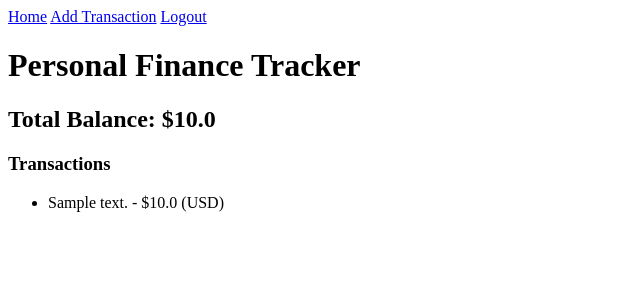
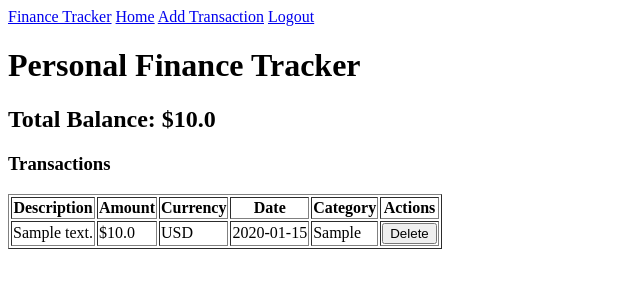
Before and after one commit to vlunpun/cheaply, a Flask app: page / in a window 1280 px wide. Shown: the top 300 px of the page, without its empty margins (0-640 px from the left). Run offline with Flask 3, Linux system fonts and the light colour scheme; a user stored in the database is signed in; tables that the repository leaves empty hold one stand-in row (values such as "Sample post").

Commit message:
added more entries to the forms and database for adding a transaction and update html files and home.py file to display these new entries

```diff
--- a/main.py
+++ b/main.py
@@ -1,4 +1,4 @@
-from flask import Flask, render_template, redirect, url_for, flash
+from flask import Flask, render_template, redirect, url_for, flash, request
 from forms import RegistrationForm, LoginForm, TransactionForm
 from models import db, login_manager, User, Transaction
 from flask_bcrypt import Bcrypt
@@ -66,14 +66,31 @@ def add_transaction():
     form = TransactionForm()
     if form.validate_on_submit():
         # sends form data to database
-        new_transaction = Transaction(description=form.description.data, amount=form.amount.data, currency=form.currency.data, user_id=current_user.id)
+        new_transaction = Transaction(
+            description=form.description.data,
+            amount=form.amount.data,
+            currency=form.currency.data,
+            date=form.date.data,
+            category=form.category.data,
+            user_id=current_user.id
+            )
         db.session.add(new_transaction)
         db.session.commit()
         flash('Transaction added successfully!', 'success')     #if valid then flash method
         return redirect(url_for('add_transaction'))         #redirect to same page to reset form entries
     return render_template('add_transaction.html', form=form)
 
+@app.route('/delete', methods=['POST'])
+@login_required
+def delete_transaction():
+    transaction_id = request.form.get('transaction_id')     # Get the transaction ID from the form data (the form data in the home.html)
+    transaction = Transaction.query.get(transaction_id)     # Query the transaction from the database
+    db.session.delete(transaction)      # Delete the transaction from the database
+    db.session.commit()     # Commit the changes to the database
+    flash('Transaction deleted successfully!', 'success')   # Flash message once deleted
+    return redirect(url_for('home'))    # Refresh the page
+
 if __name__ == '__main__':
     with app.app_context():
-        db.create_all()
+        db.create_all()         # This ensures the tables are created before the app starts
     app.run(debug=True)
--- a/models.py
+++ b/models.py
@@ -1,5 +1,6 @@
 from flask_sqlalchemy import SQLAlchemy
 from flask_login import UserMixin, LoginManager
+import datetime
 
 """This python file contains classes that represent the structure of our databases. We use SQLAlchemy ORM in these classes to interact with the databses"""
 
@@ -21,4 +22,6 @@ class Transaction(db.Model):
     description = db.Column(db.String(100), nullable=False)
     amount = db.Column(db.Float, nullable=False)
     currency = db.Column(db.String(3), nullable=False)
+    date = db.Column(db.DateTime, nullable=False, default=datetime.datetime)
+    category = db.Column(db.String(50), nullable=False)
     user_id = db.Column(db.Integer, db.ForeignKey('user.id'), nullable=False)   #user_id is a foreignkey that references the User model by its id
--- a/templates/home.html
+++ b/templates/home.html
@@ -7,10 +7,34 @@
 </div>
 <div>
     <h3>Transactions</h3>
-    <ul>
-        {% for transaction in transactions %}
-            <li>{{ transaction.description }} - ${{ transaction.amount }} ({{ transaction.currency }})</li>
-        {% endfor %}
-    </ul>
+    <table border="1">
+        <thead>
+            <tr>
+                <th>Description</th>
+                <th>Amount</th>
+                <th>Currency</th>
+                <th>Date</th>
+                <th>Category</th>
+                <th>Actions</th>
+            </tr>
+        </thead>
+        <tbody>
+            {% for transaction in transactions %}
+                <tr>
+                    <td>{{ transaction.description }}</td>
+                    <td>${{ transaction.amount }}</td>
+                    <td>{{ transaction.currency }}</td>
+                    <td>{{ transaction.date.strftime('%Y-%m-%d') }}</td>
+                    <td>{{ transaction.category }}</td>
+                    <td>
+                        <form method="POST" action="{{ url_for('delete_transaction') }}">
+                            <input type="hidden" name="transaction_id" value="{{ transaction.id }}">
+                            <button type="submit">Delete</button>
+                        </form>
+                    </td>
+                </tr>
+            {% endfor %}
+        </tbody>
+    </table>
 </div>
 {% endblock %}
--- a/templates/layout.html
+++ b/templates/layout.html
@@ -8,13 +8,14 @@
 <body>
     <header>
         <nav>
+            <a href="{{ url_for('home') }}">Finance Tracker</a>
             {% if current_user.is_authenticated %}
-                <a href="{{ url_for('home') }}">Home</a>
-                <a href="{{ url_for('add_transaction') }}">Add Transaction</a>
-                <a href="{{ url_for('logout') }}">Logout</a>
+            <a href="{{ url_for('home') }}">Home</a>
+            <a href="{{ url_for('add_transaction') }}">Add Transaction</a>
+            <a href="{{ url_for('logout') }}">Logout</a>
             {% else %}
-                <a href="{{ url_for('login') }}">Login</a>
-                <a href="{{ url_for('register') }}">Register</a>
+            <a href="{{ url_for('login') }}">Login</a>
+            <a href="{{ url_for('register') }}">Register</a>
             {% endif %}
         </nav>
     </header>
--- a/templates/login.html
+++ b/templates/login.html
@@ -13,7 +13,7 @@
         {{ form.password }}<br>
     </div>
     <div>
-        {{ form.submit }}
+        {{ form.submit }}<br>
     </div>
 </form>
 {% endblock %}
--- a/templates/register.html
+++ b/templates/register.html
@@ -21,7 +21,7 @@
         {{ form.confirm_password }}<br>
     </div>
     <div>
-        {{ form.submit }}
+        {{ form.submit }}<br>
     </div>
 </form>
 {% endblock %}
```
Also changed, not shown: forms.py (+9 -2 lines), templates/add_transaction.html (+9 -1 lines).
